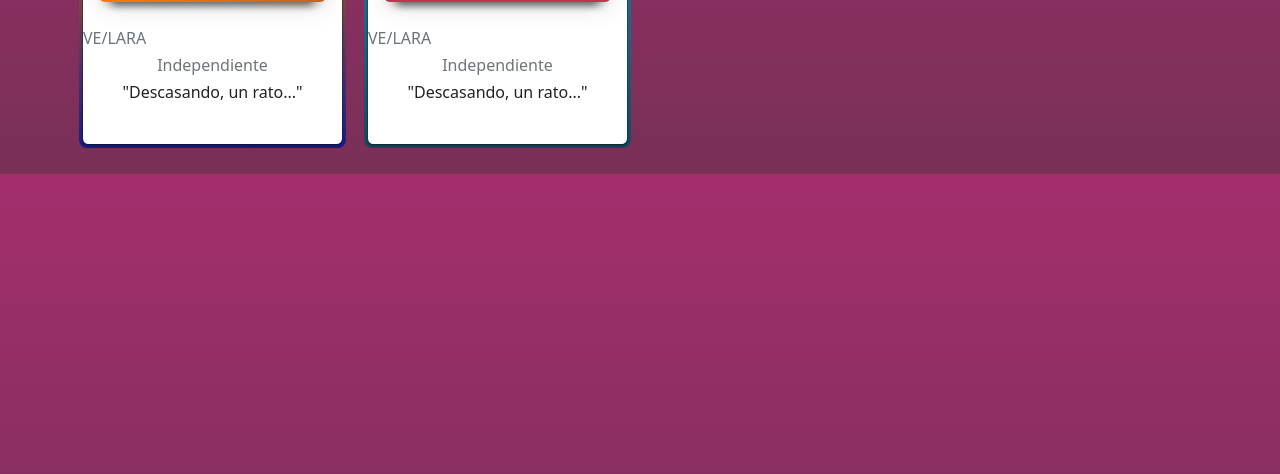
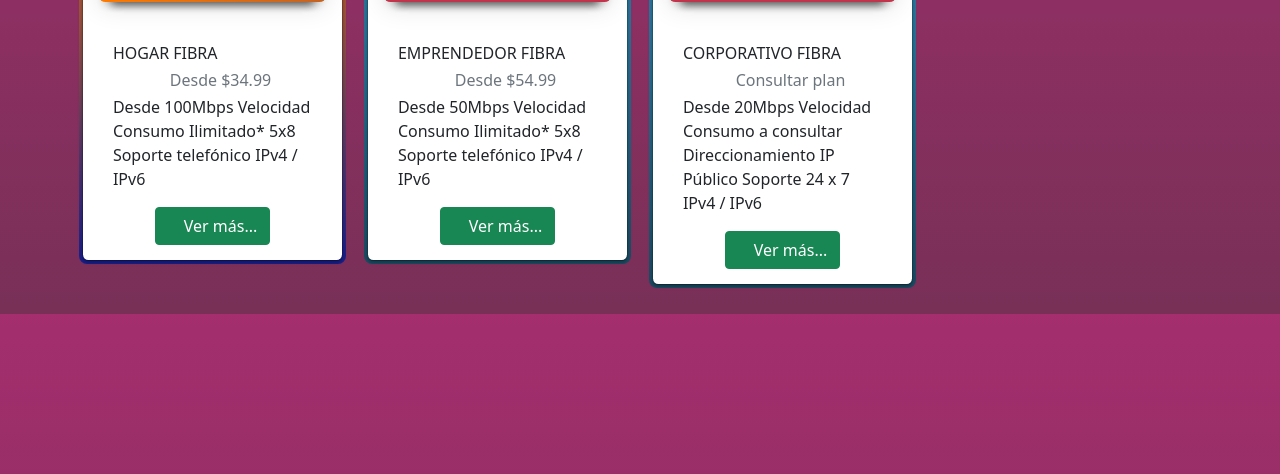
Before and after one commit to Jurdikd/cards-promdise, a PHP site: page / in a window 1280 px wide. Shown: the part 326-800 px from the top of the page. Run offline with PHP 8.4, Linux system fonts and the light colour scheme.

Commit message:
Creación y llenado de card vista pc

```diff
--- a/css/cardsTerror.css
+++ b/css/cardsTerror.css
@@ -526,7 +526,9 @@ CARDS
 }
 
 /* Resposive */
-@media (max-width: 768px) {
+
+/* Responsive tablets*/
+@media (max-width: 800px) {
 	.card-p{
 		height: 100px;
 
@@ -539,3 +541,20 @@ CARDS
 		margin-left: -32px !important;
 	}
 }
+/* Resposive phones */
+@media (max-width: 500px) {
+	.card-p{
+		left: 15px;
+		height: 96px;
+
+	}
+	.card-image{
+		max-width: 55% !important;
+		max-height: 115% !important;
+	}
+	.flip-card-inner {
+		margin-left: -32px !important;
+		width: 160% !important;
+		height: 99% !important;
+	}
+}
--- a/index.html
+++ b/index.html
@@ -17,8 +17,6 @@
 </head>
 
 <body>
-
-
     <div class="container">
         <h1 class="text-white mx-auto">Cards by Promdise</h1>
         <div class="row">
@@ -35,16 +33,20 @@
                                 width="200" height="200" loading="lazy">
                         </div>
                     </div>
-                    <div class="list mt-4">
-                        <span class="text-muted text-center text-md">
-                            VE/LARA</span>
+                    <div class="table mt-4">
+                        <span class="text-center text-md text-orange">
+                            HOGAR FIBRA</span>
                         <p class="category text-center text-md"><span class="text-muted"><i
-                                    class="fa fa-address-card"></i> Independiente</span> </p>
+                                    class="fa fa-address-card"></i> Desde $34.99</span> </p>
 
-                        <p class="card-description text-center text-md"> "Descasando, un rato..."</p>
+                        <p class="card-description text-left text-md">Desde 100Mbps Velocidad
+                            Consumo Ilimitado*
+                            5x8 Soporte telefónico
+                            IPv4 / IPv6</p>
                         <div class="text-center">
-                            <a href="#" class="badge badge-warning">
-                            </a> <i class="fas fa-star star-ud-empty"></i>
+                            <a href="#" class="btn btn-success">
+                                <i class="fas fa-star star-ud-empty"></i> Ver más...
+                            </a>
                         </div>
                     </div>
                 </div>
@@ -61,16 +63,51 @@
                                 alt="venezuela" width="200" height="200" loading="lazy">
                         </div>
                     </div>
-                    <div class="list mt-4">
-                        <span class="text-muted text-center text-md">
-                            VE/LARA</span>
+                    <div class="table mt-4">
+                        <span class="text-center text-md text-orange">
+                            EMPRENDEDOR FIBRA</span>
                         <p class="category text-center text-md"><span class="text-muted"><i
-                                    class="fa fa-address-card"></i> Independiente</span> </p>
+                                    class="fa fa-address-card"></i> Desde $54.99</span> </p>
 
-                        <p class="card-description text-center text-md"> "Descasando, un rato..."</p>
+                        <p class="card-description text-left text-md">Desde 50Mbps Velocidad
+                            Consumo Ilimitado*
+                            5x8 Soporte telefónico
+                            IPv4 / IPv6</p>
                         <div class="text-center">
-                            <a href="#" class="badge badge-warning">
-                            </a> <i class="fas fa-star star-ud-empty"></i>
+                            <a href="#" class="btn btn-success">
+                                <i class="fas fa-star star-ud-empty"></i> Ver más...
+                            </a>
+                        </div>
+                    </div>
+                </div>
+            </div>
+            <div class="col-4 col-lg-3">
+                <div class="card card-p card-gradient-news">
+                    <div class="flip-card-inner">
+                        <div class="card-image gradient-news">
+                            <img class="card-img-top card-img1 card-img-cover"
+                                src="https://images.unsplash.com/photo-1597733336794-12d05021d510?ixlib=rb-1.2.1&ixid=MnwxMjA3fDB8MHxzZWFyY2h8MXx8aW50ZXJuZXR8ZW58MHx8MHx8&auto=format&fit=crop&w=500&q=60"
+                                alt="venezuela" width="200" height="200" loading="lazy">
+                            <img class="card-img-top img2 card-img-opacity card-img-cover"
+                                src="https://images.unsplash.com/photo-1496171367470-9ed9a91ea931?ixlib=rb-1.2.1&ixid=MnwxMjA3fDB8MHxzZWFyY2h8OHx8aW50ZXJuZXR8ZW58MHx8MHx8&auto=format&fit=crop&w=500&q=60"
+                                alt="venezuela" width="200" height="200" loading="lazy">
+                        </div>
+                    </div>
+                    <div class="table mt-4">
+                        <span class="text-center text-md text-orange">
+                            CORPORATIVO FIBRA</span>
+                        <p class="category text-center text-md"><span class="text-muted"><i
+                                    class="fa fa-address-card"></i> Consultar plan</span> </p>
+
+                        <p class="card-description text-left text-md">Desde 20Mbps Velocidad
+                            Consumo a consultar
+                            Direccionamiento IP Público
+                            Soporte 24 x 7
+                            IPv4 / IPv6</p>
+                        <div class="text-center">
+                            <a href="#" class="btn btn-success">
+                                <i class="fas fa-star star-ud-empty"></i> Ver más...
+                            </a>
                         </div>
                     </div>
                 </div>
```
